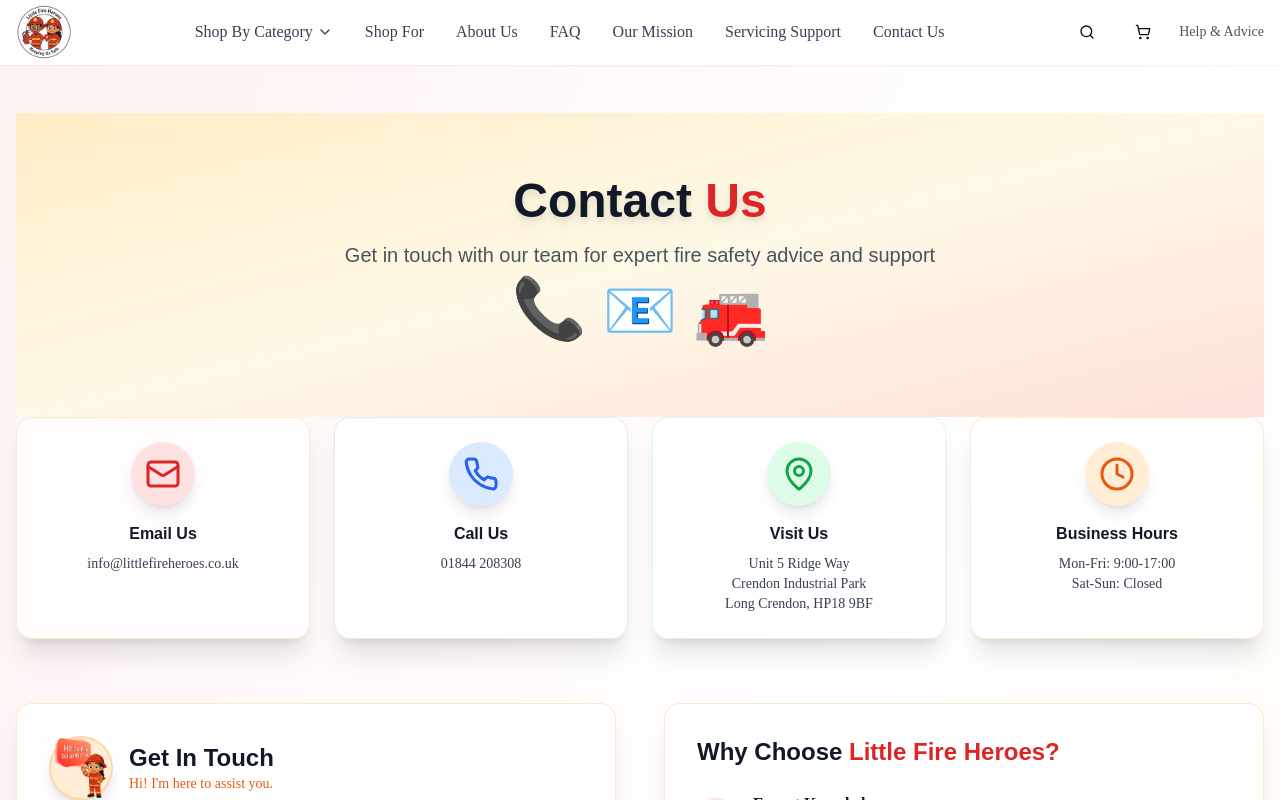
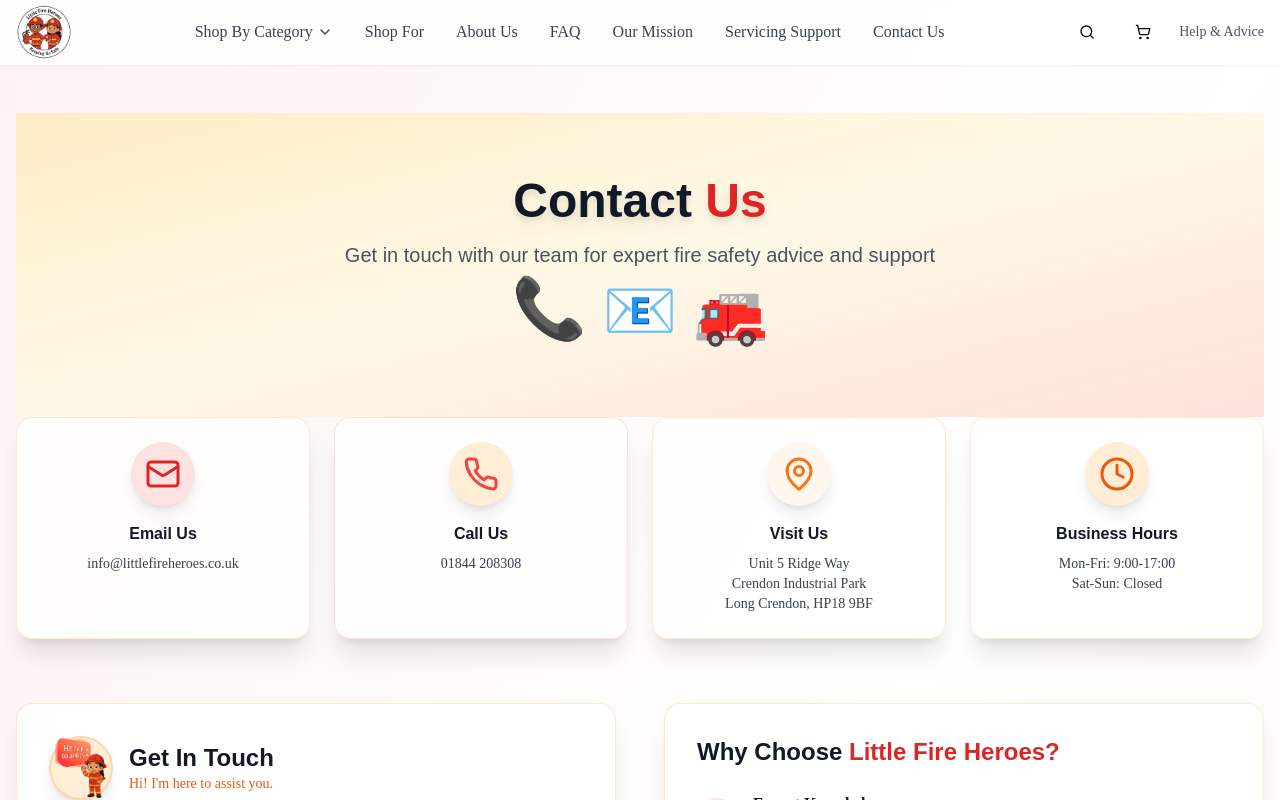
Before and after one commit to tradexy/flame-guard-uk-shop, a React (Vite) app: page /contact-us in a window 1280 px wide. Shown: the top 800 px of the page. Built offline with nearby package versions, Linux system fonts and the light colour scheme.

Commit message:
Fix: Update contact info card colors
Changes the "Call Us" and "Visit Us" icons on the /contact-us page to use the site's red/orange/grey color scheme.

```diff
--- a/src/components/contact/ContactInfoCards.tsx
+++ b/src/components/contact/ContactInfoCards.tsx
@@ -20,17 +20,19 @@ const ContactInfoCards = () => {
           <p className="text-gray-700 text-sm">info@littlefireheroes.co.uk</p>
         </div>
 
-        <div className={`bg-white/70 hover:bg-blue-100/90 transition-colors backdrop-blur-lg rounded-2xl p-6 shadow-xl border border-blue-200/50 text-center ${cardAnimations[1]}`}>
-          <div className="bg-blue-100 rounded-full w-16 h-16 flex items-center justify-center mx-auto mb-4 shadow-lg">
-            <Phone className="h-9 w-9 text-blue-600" />
+        {/* Updated: Call Us card emphasizes theme red/orange */}
+        <div className={`bg-white/70 hover:bg-red-100/90 transition-colors backdrop-blur-lg rounded-2xl p-6 shadow-xl border border-red-200/60 text-center ${cardAnimations[1]}`}>
+          <div className="bg-orange-100 rounded-full w-16 h-16 flex items-center justify-center mx-auto mb-4 shadow-lg">
+            <Phone className="h-9 w-9 text-red-500" />
           </div>
           <h3 className="font-bold text-gray-900 mb-2 font-montserrat">Call Us</h3>
           <p className="text-gray-700 text-sm">01844 208308</p>
         </div>
 
-        <div className={`bg-white/70 hover:bg-green-100/90 transition-colors backdrop-blur-lg rounded-2xl p-6 shadow-xl border border-green-200/50 text-center ${cardAnimations[2]}`}>
-          <div className="bg-green-100 rounded-full w-16 h-16 flex items-center justify-center mx-auto mb-4 shadow-lg">
-            <MapPin className="h-9 w-9 text-green-600" />
+        {/* Updated: Visit Us card uses soft orange/grey and theme icon */}
+        <div className={`bg-white/70 hover:bg-orange-50/90 transition-colors backdrop-blur-lg rounded-2xl p-6 shadow-xl border border-orange-200/50 text-center ${cardAnimations[2]}`}>
+          <div className="bg-orange-50 rounded-full w-16 h-16 flex items-center justify-center mx-auto mb-4 shadow-lg">
+            <MapPin className="h-9 w-9 text-orange-500" />
           </div>
           <h3 className="font-bold text-gray-900 mb-2 font-montserrat">Visit Us</h3>
           <p className="text-gray-700 text-sm">
```
